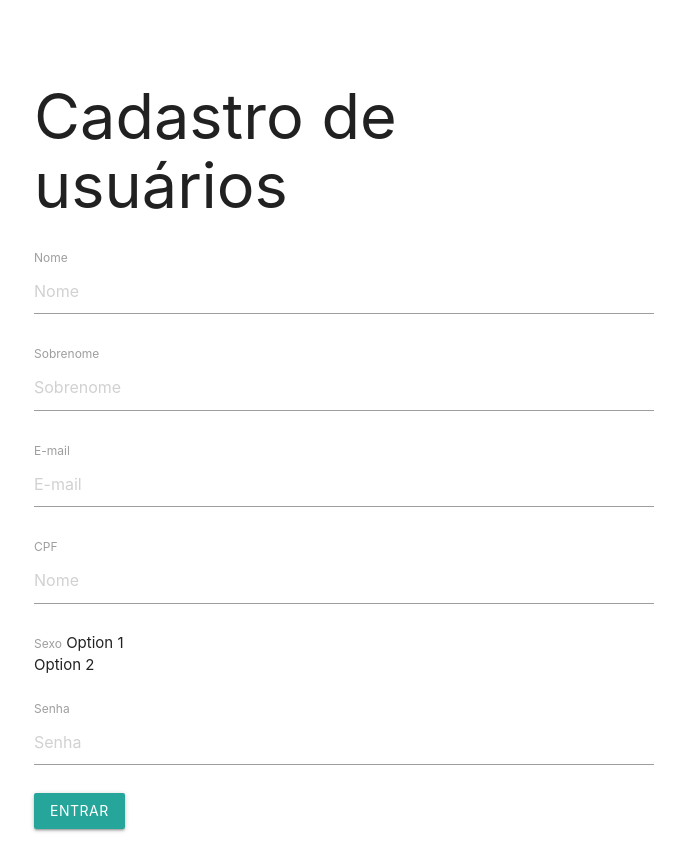
After one commit to RubensBispo/ProjetoLogin, a PHP site: page /cadastrar_usuario.php in a window 1280 px wide. The commit adds this page. Shown: the whole page, without its empty margins (296-981 px from the left). Run offline with PHP 8.4, Linux system fonts and the light colour scheme.

Commit message:
Criando cadstro de usuario

```diff
--- /dev/null
+++ b/cadastrar_usuario.php
@@ -0,0 +1,85 @@
+<?php
+
+include_once 'php_action/conexao_bd.php';
+
+?>
+
+<!DOCTYPE html>
+<html>
+<head>
+	<style type="text/css">
+
+		.box{
+			margin: 0 auto; width: 50%;
+			padding: 10px;
+			margin-top: 30px;
+		}
+
+
+	</style>
+	<meta charset="utf-8">
+	<meta name="viewport" content="width=device-width, initial-scale=1">
+	<!--Import Google Icon Font-->
+	<link href="https://fonts.googleapis.com/icon?family=Material+Icons" rel="stylesheet">
+
+	<!--Import materialize.css-->
+	<link rel="stylesheet" href="https://cdnjs.cloudflare.com/ajax/libs/materialize/1.0.0/css/materialize.min.css">
+	<title>Cadastro de Usuário</title>
+</head>
+<body>
+
+	<div class="box">
+		<h1>Cadastro de usuários</h1>
+		<form action="php_action/verifica_usuario.php">
+			<div class="form-group row">
+				<label for="nome" class="col-sm-2 col-form-label">Nome</label>
+				<div class="col-sm-10">
+					<input type="text" class="form-control" name="nome" id="nome" placeholder="Nome">
+				</div>
+			</div>
+			<div class="form-group row">
+				<label for="sobrenome" class="col-sm-2 col-form-label">Sobrenome</label>
+				<div class="col-sm-10">
+					<input type="text" class="form-control" name="sobrenome" id="sobrenome" placeholder="Sobrenome">
+				</div>
+			</div>
+			<div class="form-group row">
+				<label for="email" class="col-sm-2 col-form-label">E-mail</label>
+				<div class="col-sm-10">
+					<input type="text" class="form-control" name="email" id="email" placeholder="E-mail">
+				</div>
+			</div>
+			<div class="form-group row">
+				<label for="cpf" class="col-sm-2 col-form-label">CPF</label>
+				<div class="col-sm-10">
+					<input type="text" class="form-control" name="cpf" id="cpf" placeholder="Nome">
+				</div>
+			</div>
+
+			<div class="form-group row">
+				<div class="form-check">
+					<label for="sexo" class="col-sm-2 col-form-label">Sexo</label>
+					<input type="radio" class="form-check-input" id="radio1" name="optradio" value="option1" checked>Option 1
+					<label class="form-check-label" for="radio1"></label>
+				</div>
+				<div class="form-check">
+					<input type="radio" class="form-check-input" id="radio2" name="optradio" value="option2">Option 2
+					<label class="form-check-label" for="radio2"></label>
+				</div>
+			</div>
+
+			<div class="form-group row">
+				<label for="senha" class="col-sm-2 col-form-label">Senha</label>
+				<div class="col-sm-10">
+					<input type="password" class="form-control" name="senha" id="senha" placeholder="Senha">
+				</div>
+			</div>
+
+			<div class="form-group row">
+				<div class="col-sm-10">
+					<button type="submit" class="btn btn-primary">Entrar</button>
+				</div>
+			</div>
+		</form>
+	</body>
+	</html>
--- a/php_action/conexao_bd.php
+++ b/php_action/conexao_bd.php
@@ -1,6 +1,14 @@
 <?php
 
+	$server_name = 'localhost';
+	$user_name = 'rubens';
+	$password = '123456';
+	$db_name = 'dbdados';
 
+	$connection = mysqli_connect($server_name,$user_name,$password,$db_name);
 
+	/*mysqli_set_charset($connection,"utf-8");*/
 
-?>
+	if (mysqli_connect_error()) {
+		echo "Erro ao conectar com o banco de dados" . mysql_connect_error();
+	}
```
Also changed, not shown: login.php (+33 -1 lines), php_action/criar_usuario.php (added, +33 -0 lines), php_action/verifica_usuario.php (added).
